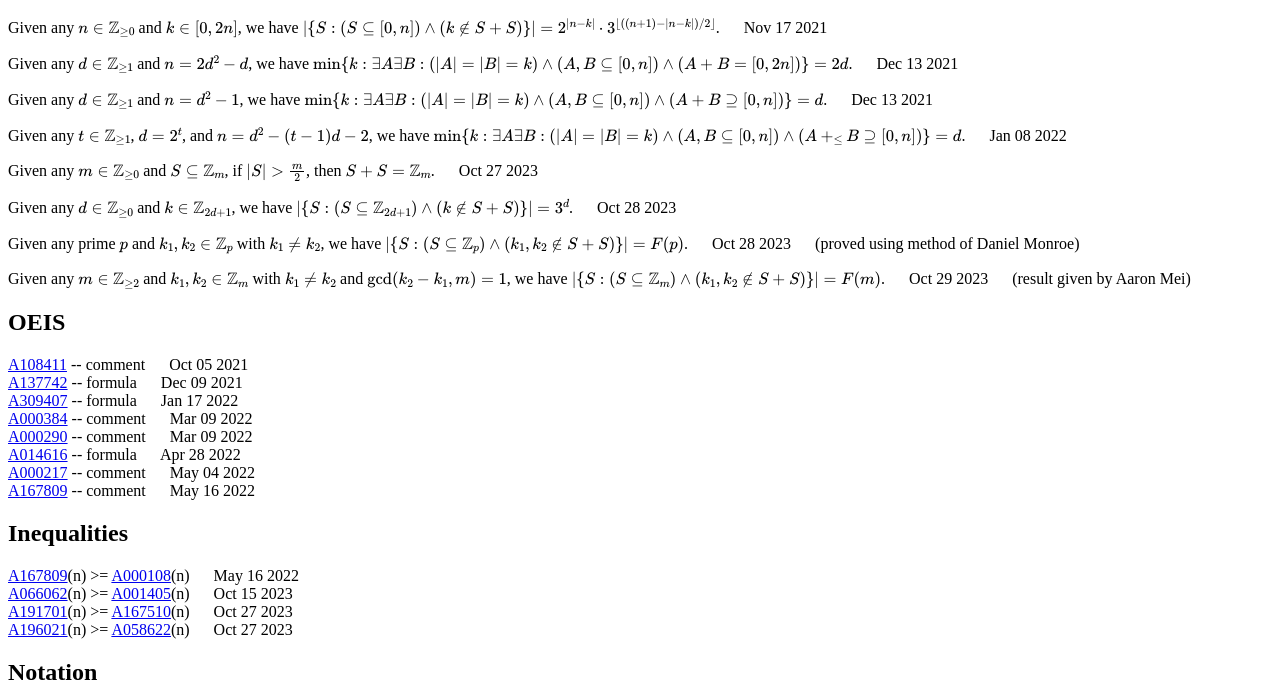
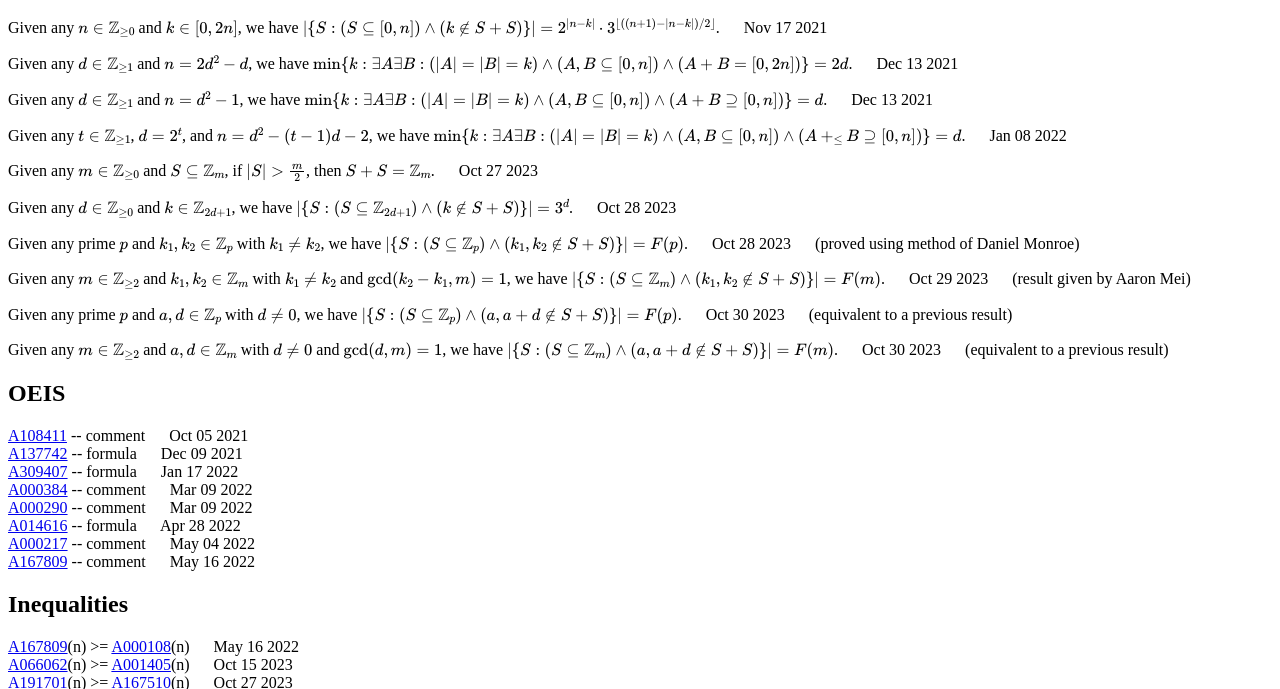
Before and after one commit to mccode187/math, a plain HTML site: page index.html in a window 1280 px wide. Shown: the part 110-799 px from the top of the page. Drawn offline with nearby package versions, Linux system fonts and the light colour scheme.

Commit message:
added reformulation of previous results

```diff
--- a/index.html
+++ b/index.html
@@ -46,6 +46,14 @@
    <p>Given any \(m \in \mathbb{Z}_{\geq 2}\) and \(k_1, k_2 \in \mathbb{Z}_{m}\) with \(k_1 \not = k_2\) and \(\gcd(k_2 - k_1, m) = 1\), we have \(|\{S : (S \subseteq \mathbb{Z}_{m}) \land (k_1, k_2 \not \in S+S)\}| = F(m)\).
       &emsp; Oct 29 2023
       &emsp; (result given by Aaron Mei)
+   </p>
+   <p>Given any prime \(p\) and \(a, d \in \mathbb{Z}_{p}\) with \(d \not = 0\), we have \(|\{S : (S \subseteq \mathbb{Z}_{p}) \land (a, a + d \not \in S+S)\}| = F(p)\).
+      &emsp; Oct 30 2023
+      &emsp; (equivalent to a previous result)
+   </p>
+   <p>Given any \(m \in \mathbb{Z}_{\geq 2}\) and \(a, d \in \mathbb{Z}_{m}\) with \(d \not = 0\) and \(\gcd(d, m) = 1\), we have \(|\{S : (S \subseteq \mathbb{Z}_{m}) \land (a, a+d \not \in S+S)\}| = F(m)\).
+      &emsp; Oct 30 2023
+      &emsp; (equivalent to a previous result)
    </p>
     <h2>OEIS</h2>
     <p><a href="https://oeis.org/A108411" target="_blank" rel="noopener noreferrer">A108411</a> -- comment
```
